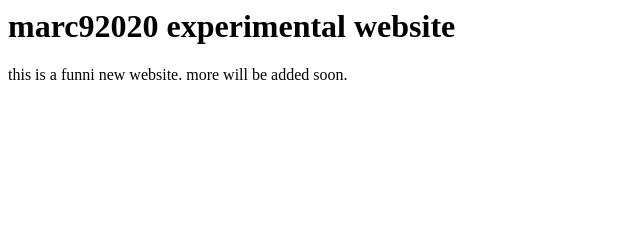
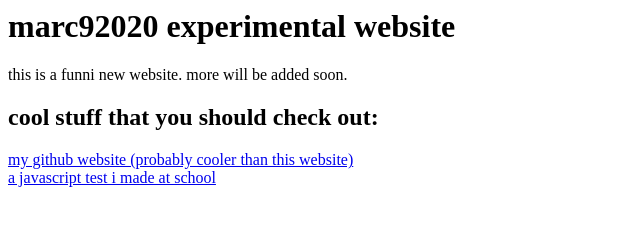
Before and after one commit to Marc92020/bedubation, a plain HTML site: page index.html in a window 1280 px wide. Shown: the whole page, without its empty margins (0-640 px from the left). Drawn offline with Linux system fonts and the light colour scheme.

Commit message:
Update index.html

```diff
--- a/index.html
+++ b/index.html
@@ -5,5 +5,9 @@
 <body>
 <h1>marc92020 experimental website</h1>
 <p>this is a funni new website. more will be added soon.</p>
+  <h2>cool stuff that you should check out:</h2>
+  <a href="https://marc92020.github.io">my github website (probably cooler than this website)</a>
+  <br>
+  <a href="/experiments/js-test">a javascript test i made at school</a>
 </body>
 </html>
```
